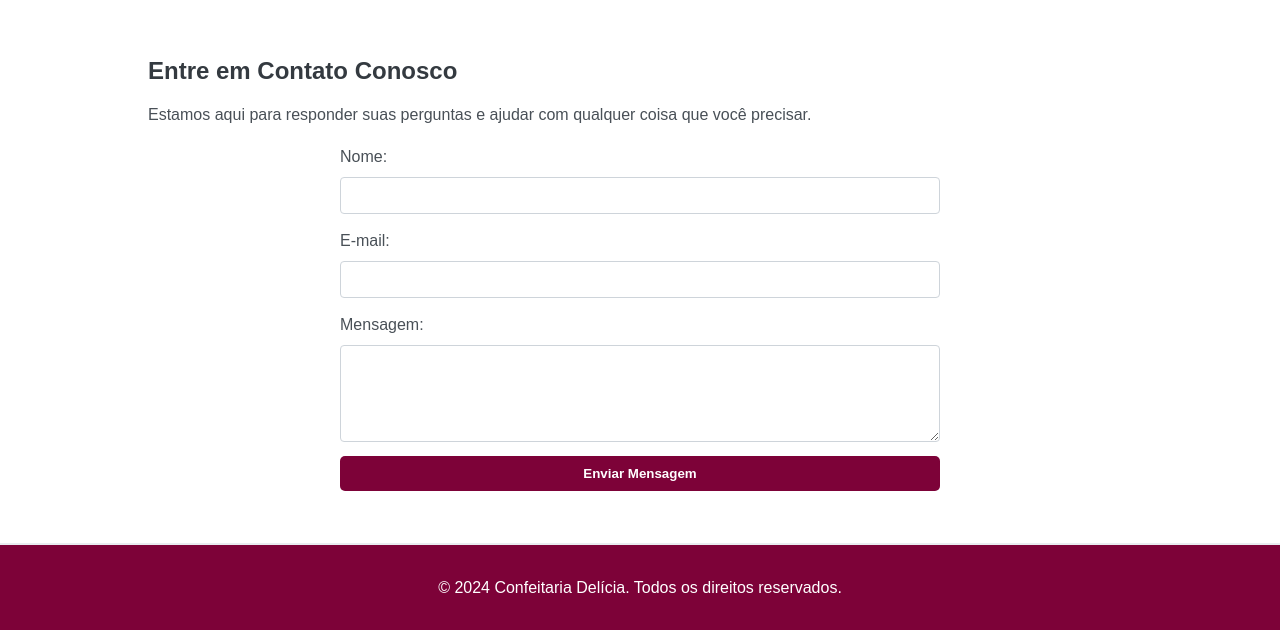
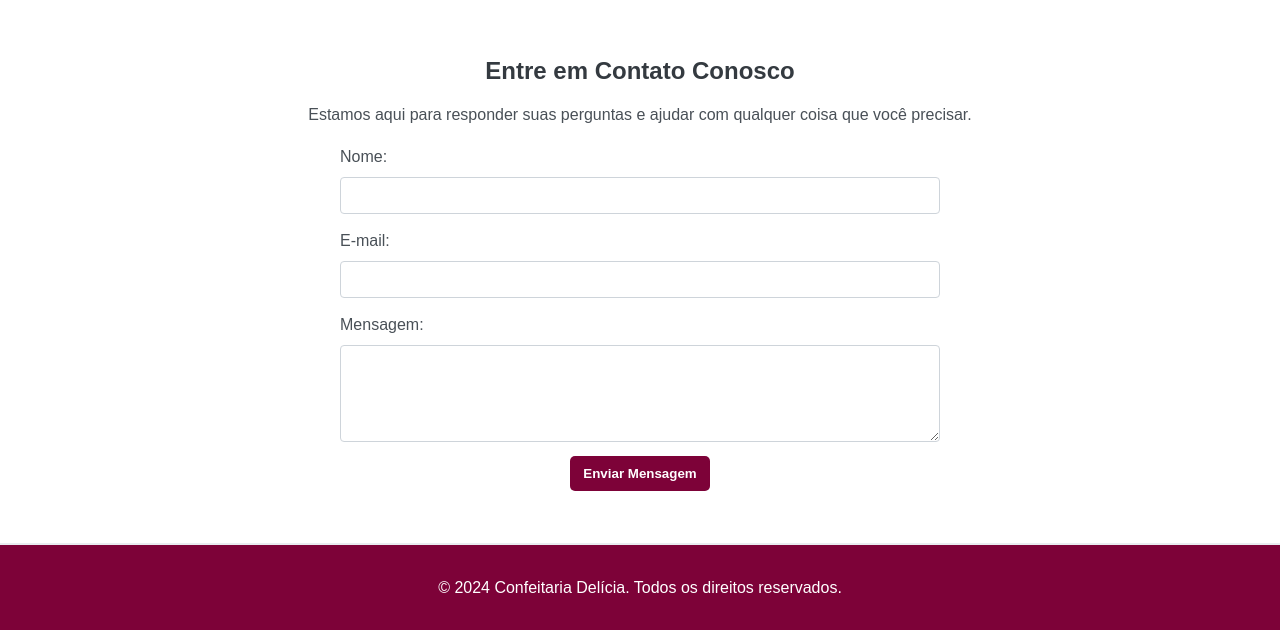
Before and after one commit to isabelamartins3/confeitaria, a Flask app: template templates/contato.html in a window 1280 px wide. Shown: the part 167-800 px from the top of the page. Run offline with Flask 3, Linux system fonts and the light colour scheme; the template is opened without the code that fills it, so the values that code supplies are empty.

Commit message:
Add files via upload

```diff
--- a/static/css/index.css
+++ b/static/css/index.css
@@ -148,6 +148,7 @@ nav ul li a:hover {
     padding: 2em 0;
     background-color: #ffffff;
     border-bottom: 2px solid #e9ecef;
+    text-align: center; /* Centraliza o texto dentro da seção */
 }
 
 .contact h2 {
@@ -165,11 +166,13 @@ nav ul li a:hover {
     margin: auto;
     display: flex;
     flex-direction: column; /* Alinha os itens na vertical */
+    align-items: center; /* Centraliza os itens no eixo horizontal */
 }
 
 .contact label {
     margin-bottom: 0.5em;
     color: #495057;
+    align-self: flex-start; /* Alinha o label à esquerda */
 }
 
 .contact input[type="text"],
@@ -186,6 +189,7 @@ nav ul li a:hover {
 .contact textarea {
     resize: vertical; /* Permite redimensionar a área de texto verticalmente */
 }
+
 footer {
     background-color: #7d0238; /* Cor de fundo do rodapé */
     color: #fff; /* Cor do texto do rodapé */
@@ -201,4 +205,6 @@ footer p {
     background-color: #7d0238;
     color: #ffffff;
     border: none;
-    padding: 0.75em 1.
+    padding: 0.75em 1em;
+    cursor: pointer;
+}
```
